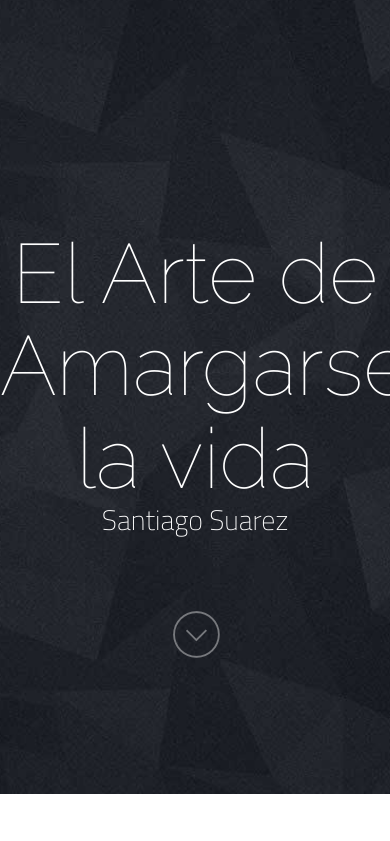
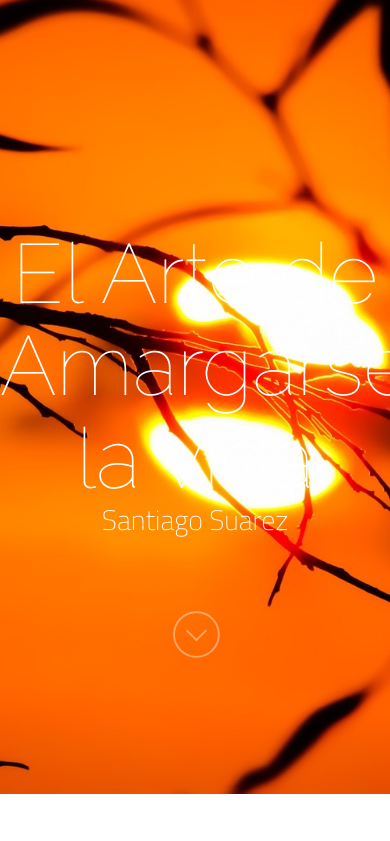
Before and after one commit to zSa1n/humanidades_01, a plain HTML site: page index.html in a window 390 px wide. Shown: the top 841 px of the page. Drawn offline with Linux system fonts and the light colour scheme; some packages are replaced by stand-ins of ours.

Commit message:
Update style.css

```diff
--- a/assets/css/style.css
+++ b/assets/css/style.css
@@ -626,7 +626,7 @@ footer {
 @media all and (max-width: 991px) {
 
 	header{
-		background: url(../images/bg-small.jpg) no-repeat;
+		background: url(../images/Bg.jpg) no-repeat;
 		background-size: cover;
 		background-attachment: fixed;
 		background-position: 50% -50px;
```
